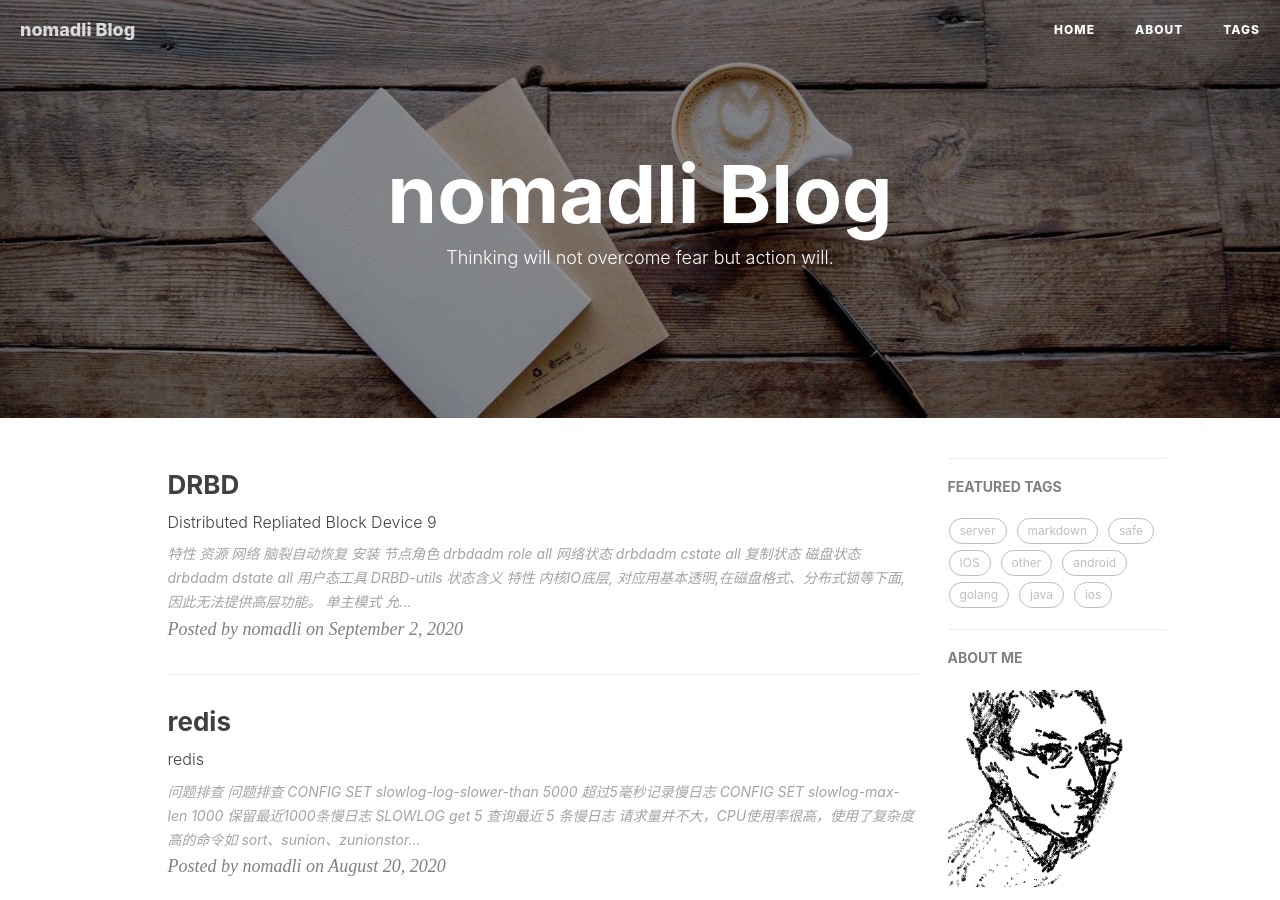
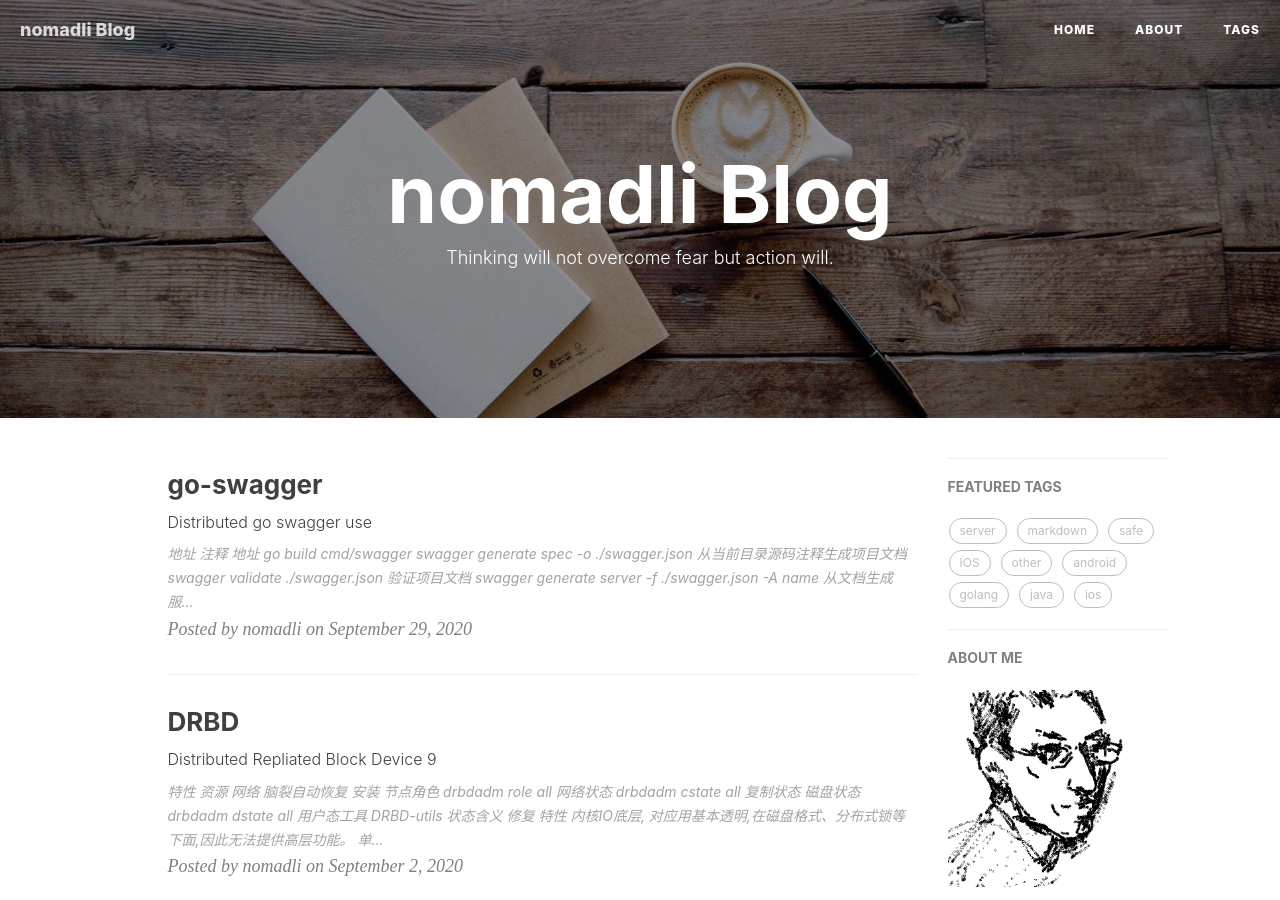
Before and after one commit to nomadli/nomadli.github.io, a Jekyll site: the page built from index.html, in a window 1280 px wide and 900 px high. Built offline with Jekyll 4.4.1, drawn with Linux system fonts in a browser that asks for light colours; nearby versions of some CDN libraries; the list of posts is cut into pages by our own code; comment, search, counter and statistics services are not loaded; some of the changed text lies outside the part shown.

Commit message:
add go-swagger

````diff
--- /dev/null
+++ b/_posts/2020-09-29-go-swagger.md
@@ -0,0 +1,106 @@
+---
+layout:         post
+title:          go-swagger
+subtitle:       Distributed go swagger use
+date:           2020-09-29 15:48:00
+author:         nomadli
+header-img:     ../img/bg-coffee.jpeg
+catalog:        true
+tags:
+        - other
+---
+
+* content
+{:toc}
+
+## [地址](https://github.com/go-swagger/go-swagger)
+- go build cmd/swagger
+- swagger generate spec -o ./swagger.json 从当前目录源码注释生成项目文档
+- swagger validate ./swagger.json 验证项目文档
+- swagger generate server -f ./swagger.json -A name 从文档生成服务器代码
+- swagger generate client -f ./swagger.json -A name 从文档生成客户端代码
+- swagger generate model --spec={spec} 生成数据模型
+- swagger serve ./swagger.json 启动文档及测试服务
+
+## 注释
+- 项目注释
+```go
+// Golang SwaggerUI example
+//
+// This documentation describes example APIs found under https://github.com/ribice/golang-swaggerui-example
+//
+//     Schemes: https
+//     BasePath: /v1
+//     Version: 1.0.0
+//     License: MIT http://opensource.org/licenses/MIT
+//     Contact: Emir Ribic <ribice@gmail.com> https://ribice.ba
+//     Host: ribice.ba/goswagg
+//
+//     Consumes:
+//     - application/json
+//
+//     Produces:
+//     - application/json
+//
+//     Security:
+//     - bearer
+//
+//     SecurityDefinitions:
+//     bearer:
+//          type: apiKey
+//          name: Authorization
+//          in: header
+//
+// swagger:meta
+```
+- 将下列注释给你解开函数
+```go
+// swagger:operation <GET|PUT|DELETE|POST|PATCH> /x/x/{id} [tag] [operation id]
+// ---
+// summary: 标题
+// description: 描述
+// parameters:
+// - name: 参数名
+//   in: <header|body|query|path>     #参数位置 query=url中的参数?后面   path包含在url里的部分
+//   description: 参数描述
+//   type: string|integer 类型
+//   format: int64|int32 子类型
+//   default: 默认值
+//   required: true 是否必须
+// responses:
+//   200:
+//      description: the result
+//      schema:
+//          type: array
+//          items:
+//              type: object
+//              required:
+//                  - id
+//              properties:
+//                  id:
+//                      type: integer
+//                      format: int64
+//                      readOnly: true
+//                  description:
+//                      type: string
+//                      minLength: 1
+//                  completed:
+//                      type: boolean
+//   default:
+//      description: the err result
+//      schema:
+//          type: object
+//              required:
+//                  - code
+//              properties:
+//                  code:
+//                      type: integer
+//                      format: int64
+//                  message:
+//                      type: string
+//或者
+//  200: repoResp
+//  400: badReq
+//  409: conflict
+//  500: internal
+```
````
Also changed, not shown: _posts/2020-09-02-DRBD.md (+8 -0 lines).
